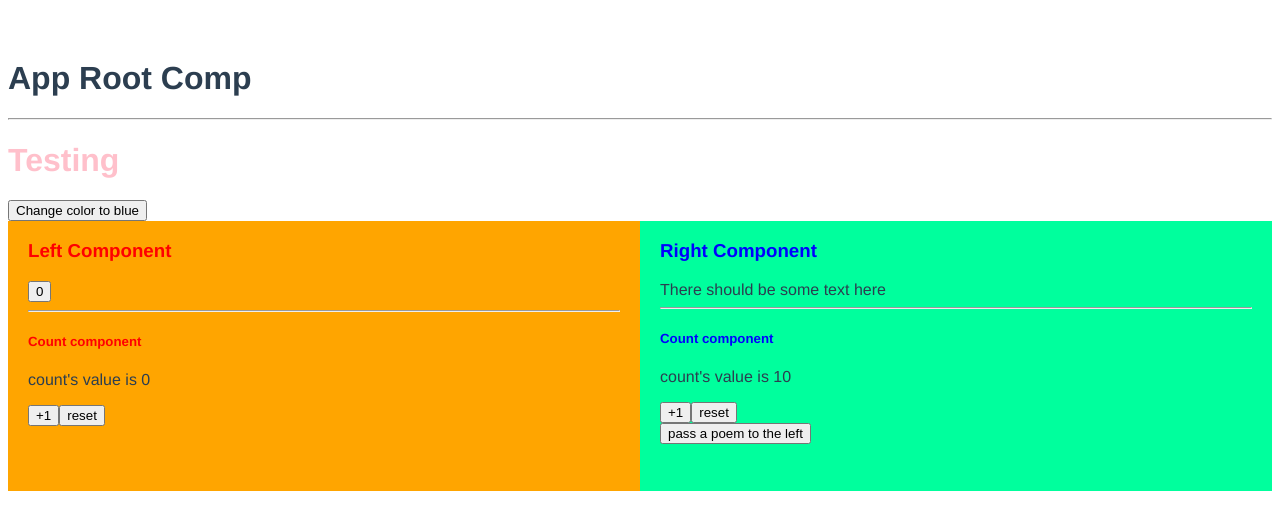
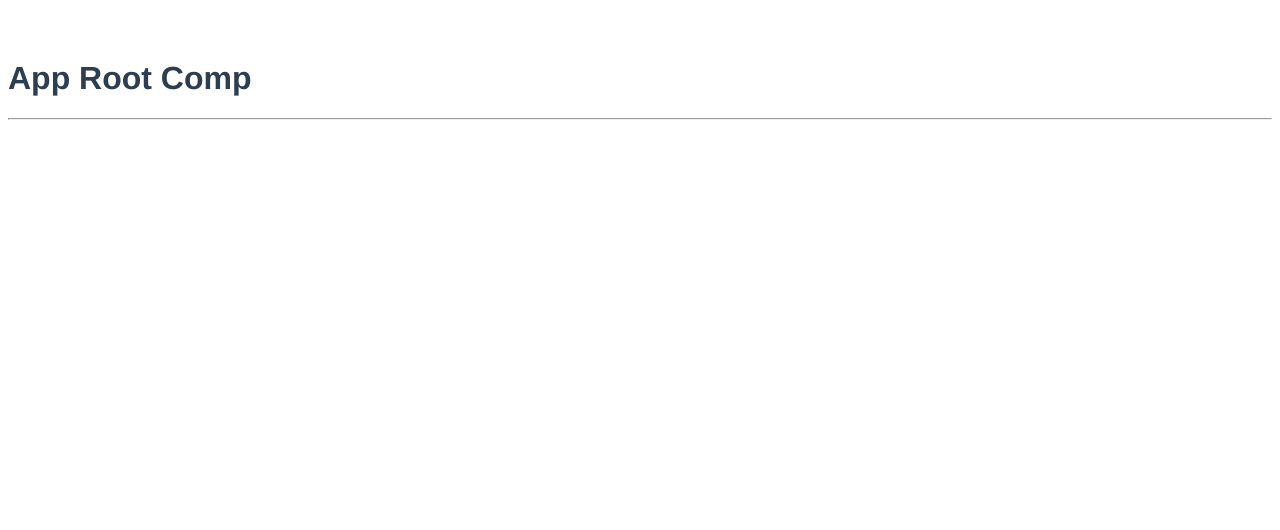
Before and after one commit to f2xiao/learn-vue, a Vue app in the folder basics-vue/: page / in a window 1280 px wide. Shown: the top 530 px of the page. Built offline with nearby package versions, Linux system fonts and the light colour scheme.

Commit message:
Setup App3.vue

```diff
--- /dev/null
+++ b/basics-vue/src/App3.vue
@@ -0,0 +1,20 @@
+<template>
+  <div id="app">
+    <h1>App Root Comp</h1>
+    <hr />
+  </div>
+</template>
+
+<script>
+export default {};
+</script>
+
+<style lang="less">
+#app {
+  font-family: Avenir, Helvetica, Arial, sans-serif;
+  -webkit-font-smoothing: antialiased;
+  -moz-osx-font-smoothing: grayscale;
+  color: #2c3e50;
+  margin-top: 60px;
+}
+</style>
--- a/basics-vue/src/main.js
+++ b/basics-vue/src/main.js
@@ -1,5 +1,5 @@
 import Vue from "vue";
-import App from "./App2.vue";
+import App from "./App3.vue";
 
 Vue.config.productionTip = false;
 
```
